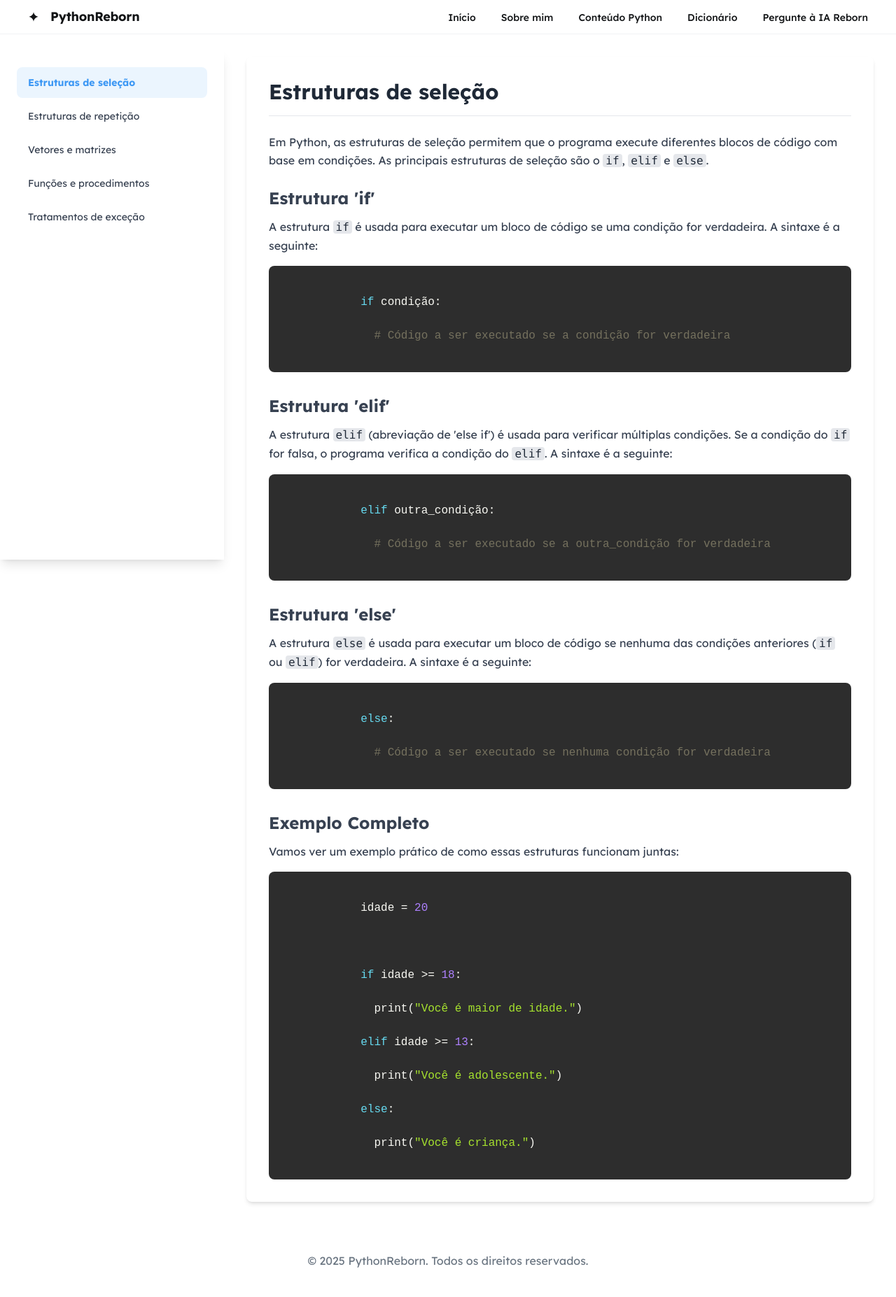
After one commit to victorairesjp/projeto_final_ip, a Flask app: page /conteudo-python in a window 1280 px wide. The commit adds this page. Shown: the whole page at 70% size. Run offline with Flask 3, Linux system fonts and the light colour scheme; some libraries are stand-ins or nearby versions.

Commit message:
Feat: conteúdo sobre python; botão voltar para glossário Updated: design glossário, novo-termo

```diff
--- a/app.py
+++ b/app.py
@@ -37,6 +37,11 @@ def novoTermo():
     return render_template('novo-termo.html')
 
 
+@app.route('/conteudo-python')
+def conteudoPython():
+    return render_template('conteudo-python.html')
+
+
 @app.route('/criarTermo', methods=['POST'])
 def criarTermo():
 
--- a/bd_glossario.csv
+++ b/bd_glossario.csv
@@ -2,3 +2,5 @@ Python;Python é uma linguagem de programação de alto nível, de propósito ge
 Flask;Flask é um framework web leve e flexível para Python. Ele foi criado por Armin Ronacher e lançado pela primeira vez em 2010. Flask é conhecido por sua simplicidade e facilidade de uso, proporcionando as ferramentas necessárias para construir aplicativos web de forma rápida e eficiente.
 CSV;CSV (Comma-Separated Values) é um formato de arquivo simples usado para armazenar dados tabulares (como uma planilha ou banco de dados) em um formato de texto simples, onde cada linha do arquivo representa uma linha da tabela e os valores são separados por vírgulas ou outros delimitadores.Variável;Espaço reservado na memória para alocar algum valor
 Variável;É um espaço na memória do computador que armazena um valor.
+Def;"Em Python, o termo def é uma palavra-chave usada para definir uma função. Ele vem de “define” (definir). Quando você usa def, está dizendo ao Python que está criando uma nova função, ou seja, um bloco de código reutilizável que pode ser chamado com um nome específico.
+"
--- /dev/null
+++ b/templates/conteudo-python.html
@@ -0,0 +1,187 @@
+{% extends "modelo.html" %}
+{% block conteudo %}
+<style>
+    .code-block {
+    background-color: #2d2d2d;
+    color: #f8f8f2;
+    padding: 1rem;
+    border-radius: 0.5rem;
+    font-family: 'Courier New', Courier, monospace;
+    white-space: pre-wrap;word-break: break-all;}
+    .code-block .keyword {
+    color: #66d9ef;
+    }
+    .code-block .string {
+    color: #a6e22e;
+    }
+    .code-block .comment {
+    color: #75715e;
+    }
+    .code-block .number {
+    color: #ae81ff;
+    }
+</style>
+<div class="flex flex-1">
+  <aside class="w-80 bg-white shadow-lg p-6 space-y-2 sticky top-[72px] h-[calc(100vh-72px)] overflow-y-auto">
+    <nav class="flex flex-col gap-1 select-none">
+      <a id="menu-selecao" class="flex items-center gap-3 px-4 py-3 rounded-lg transition-colors duration-150 cursor-pointer text-gray-700 hover:bg-blue-50 hover:text-[#3d98f4]" onclick="mostrarConteudo('selecao')">
+        <span class="text-sm">Estruturas de seleção</span>
+      </a>
+      <a id="menu-repeticao" class="flex items-center gap-3 px-4 py-3 rounded-lg transition-colors duration-150 cursor-pointer text-gray-700 hover:bg-blue-50 hover:text-[#3d98f4]" onclick="mostrarConteudo('repeticao')">
+        <span class="text-sm">Estruturas de repetição</span>
+      </a>
+      <a id="menu-vetores" class="flex items-center gap-3 px-4 py-3 rounded-lg transition-colors duration-150 cursor-pointer text-gray-700 hover:bg-blue-50 hover:text-[#3d98f4]" onclick="mostrarConteudo('vetores')">
+        <span class="text-sm">Vetores e matrizes</span>
+      </a>
+      <a id="menu-funcoes" class="flex items-center gap-3 px-4 py-3 rounded-lg transition-colors duration-150 cursor-pointer text-gray-700 hover:bg-blue-50 hover:text-[#3d98f4]" onclick="mostrarConteudo('funcoes')">
+        <span class="text-sm">Funções e procedimentos</span>
+      </a>
+      <a id="menu-excecao" class="flex items-center gap-3 px-4 py-3 rounded-lg transition-colors duration-150 cursor-pointer text-gray-700 hover:bg-blue-50 hover:text-[#3d98f4]" onclick="mostrarConteudo('excecao')">
+        <span class="text-sm">Tratamentos de exceção</span>
+      </a>
+    </nav>
+  </aside>
+  <main class="flex-1 p-8 overflow-y-auto">
+    <div id="conteudo-selecao">
+      <div class="bg-white p-8 rounded-lg shadow-md m-0">
+        <h2 class="text-3xl font-bold text-gray-800 mb-6 border-b pb-4 border-gray-200">Estruturas de seleção</h2>
+        <p class="text-gray-700 text-base leading-relaxed mb-6">
+          Em Python, as estruturas de seleção permitem que o programa execute diferentes blocos de código com base em condições. As principais estruturas de seleção são o
+          <code class="bg-gray-200 text-gray-800 px-1 rounded">if</code>,
+          <code class="bg-gray-200 text-gray-800 px-1 rounded">elif</code> e
+          <code class="bg-gray-200 text-gray-800 px-1 rounded">else</code>.
+        </p>
+        <section class="mb-8">
+          <h3 class="text-2xl font-semibold text-gray-700 mb-3">Estrutura 'if'</h3>
+          <p class="text-gray-700 text-base leading-relaxed mb-4">
+            A estrutura <code class="bg-gray-200 text-gray-800 px-1 rounded">if</code> é usada para executar um bloco de código se uma condição for verdadeira. A sintaxe é a seguinte:
+          </p>
+          <div class="code-block mb-4">
+            <span class="keyword">if</span> condição:<br/>
+            <span class="comment">  # Código a ser executado se a condição for verdadeira</span>
+          </div>
+        </section>
+        <section class="mb-8">
+          <h3 class="text-2xl font-semibold text-gray-700 mb-3">Estrutura 'elif'</h3>
+          <p class="text-gray-700 text-base leading-relaxed mb-4">
+            A estrutura <code class="bg-gray-200 text-gray-800 px-1 rounded">elif</code> (abreviação de 'else if') é usada para verificar múltiplas condições. Se a condição do
+            <code class="bg-gray-200 text-gray-800 px-1 rounded">if</code> for falsa, o programa verifica a condição do
+            <code class="bg-gray-200 text-gray-800 px-1 rounded">elif</code>. A sintaxe é a seguinte:
+          </p>
+          <div class="code-block mb-4">
+            <span class="keyword">elif</span> outra_condição:<br/>
+            <span class="comment">  # Código a ser executado se a outra_condição for verdadeira</span>
+          </div>
+        </section>
+        <section class="mb-8">
+          <h3 class="text-2xl font-semibold text-gray-700 mb-3">Estrutura 'else'</h3>
+          <p class="text-gray-700 text-base leading-relaxed mb-4">
+            A estrutura <code class="bg-gray-200 text-gray-800 px-1 rounded">else</code> é usada para executar um bloco de código se nenhuma das condições anteriores (<code class="bg-gray-200 text-gray-800 px-1 rounded">if</code> ou <code class="bg-gray-200 text-gray-800 px-1 rounded">elif</code>) for verdadeira. A sintaxe é a seguinte:
+          </p>
+          <div class="code-block mb-4">
+            <span class="keyword">else</span>:<br/>
+            <span class="comment">  # Código a ser executado se nenhuma condição for verdadeira</span>
+          </div>
+        </section>
+        <section>
+          <h3 class="text-2xl font-semibold text-gray-700 mb-3">Exemplo Completo</h3>
+          <p class="text-gray-700 text-base leading-relaxed mb-4">
+            Vamos ver um exemplo prático de como essas estruturas funcionam juntas:
+          </p>
+          <div class="code-block">
+            idade = <span class="number">20</span><br/>
+            <br/>
+            <span class="keyword">if</span> idade &gt;= <span class="number">18</span>:<br/>
+            <span class="space"> </span> print(<span class="string">"Você é maior de idade."</span>)<br/>
+            <span class="keyword">elif</span> idade &gt;= <span class="number">13</span>:<br/>
+            <span class="space"> </span> print(<span class="string">"Você é adolescente."</span>)<br/>
+            <span class="keyword">else</span>:<br/>
+            <span class="space"> </span> print(<span class="string">"Você é criança."</span>)
+          </div>
+        </section>
+      </div>
+    </div>
+    <div id="conteudo-repeticao" style="display:none;">
+      <div class="bg-white p-8 rounded-lg shadow-md">
+        <h2 class="text-3xl font-bold text-gray-800 mb-6 border-b pb-4 border-gray-200">Estruturas de repetição</h2>
+        <p class="text-gray-700 text-base leading-relaxed mb-6">
+          Estruturas de repetição permitem executar um bloco de código várias vezes. Em Python, as principais são <code class="bg-gray-200 text-gray-800 px-1 rounded">for</code> e <code class="bg-gray-200 text-gray-800 px-1 rounded">while</code>.
+        </p>
+        <section class="mb-8">
+          <h3 class="text-2xl font-semibold text-gray-700 mb-3">Estrutura 'for'</h3>
+          <div class="code-block mb-4">
+            <span class="keyword">for</span> i <span class="keyword">in</span> range(<span class="number">5</span>):<br/>
+            <span class="space"> </span> print(i)
+          </div>
+        </section>
+        <section class="mb-8">
+          <h3 class="text-2xl font-semibold text-gray-700 mb-3">Estrutura 'while'</h3>
+          <div class="code-block mb-4">
+            <span class="keyword">while</span> condição:<br/>
+            <span class="space"> </span> print(<span class="string">"Executando..."</span>)
+          </div>
+        </section>
+      </div>
+    </div>
+    <div id="conteudo-vetores" style="display:none;">
+      <div class="bg-white p-8 rounded-lg shadow-md">
+        <h2 class="text-3xl font-bold text-gray-800 mb-6 border-b pb-4 border-gray-200">Vetores e matrizes</h2>
+        <p class="text-gray-700 text-base leading-relaxed mb-6">
+          Vetores (listas) e matrizes (listas de listas) são usados para armazenar coleções de dados. Exemplo de vetor:
+        </p>
+        <div class="code-block mb-4">
+          numeros = [<span class="number">1</span>, <span class="number">2</span>, <span class="number">3</span>]
+        </div>
+        <p class="text-gray-700 text-base leading-relaxed mb-6">Exemplo de matriz:</p>
+        <div class="code-block mb-4">
+          matriz = [[<span class="number">1</span>, <span class="number">2</span>], [<span class="number">3</span>, <span class="number">4</span>]]
+        </div>
+      </div>
+    </div>
+    <div id="conteudo-funcoes" style="display:none;">
+      <div class="bg-white p-8 rounded-lg shadow-md">
+        <h2 class="text-3xl font-bold text-gray-800 mb-6 border-b pb-4 border-gray-200">Funções e procedimentos</h2>
+        <p class="text-gray-700 text-base leading-relaxed mb-6">
+          Funções permitem reutilizar código. Exemplo:
+        </p>
+        <div class="code-block mb-4">
+          <span class="keyword">def</span> saudacao():<br/>
+          <span class="space"> </span> print(<span class="string">"Olá!"</span>)
+        </div>
+      </div>
+    </div>
+    <div id="conteudo-excecao" style="display:none;">
+      <div class="bg-white p-8 rounded-lg shadow-md">
+        <h2 class="text-3xl font-bold text-gray-800 mb-6 border-b pb-4 border-gray-200">Tratamentos de exceção</h2>
+        <p class="text-gray-700 text-base leading-relaxed mb-6">
+          O tratamento de exceções permite lidar com erros de execução. Exemplo:
+        </p>
+        <div class="code-block mb-4">
+          <span class="keyword">try</span>:
+          <br/><span class="space"> </span> print(<span class="string">1/0</span>)
+          <br/><span class="keyword">except</span> <span class="keyword">ZeroDivisionError</span>:
+          <br/><span class="space"> </span> print(<span class="string">"Não é possível dividir por zero."</span>)
+        </div>
+      </div>
+    </div>
+  </main>
+</div>
+<script>
+function mostrarConteudo(topico) {
+  const ids = ['selecao', 'repeticao', 'vetores', 'funcoes', 'excecao'];
+  ids.forEach(function(id) {
+    document.getElementById('conteudo-' + id).style.display = (id === topico) ? 'block' : 'none';
+    const menu = document.getElementById('menu-' + id);
+    if (id === topico) {
+      menu.classList.add('bg-[#3d98f4]/10', 'text-[#3d98f4]', 'font-semibold');
+      menu.classList.remove('text-gray-700');
+    } else {
+      menu.classList.remove('bg-[#3d98f4]/10', 'text-[#3d98f4]', 'font-semibold');
+      menu.classList.add('text-gray-700');
+    }
+  });
+}
+// Mostra o primeiro conteúdo ao carregar a página
+window.onload = function() { mostrarConteudo('selecao'); };
+</script>
+{% endblock %}
--- a/templates/modelo.html
+++ b/templates/modelo.html
@@ -34,13 +34,13 @@
 
           <!-- Menu direita -->
           <div class="flex flex-1 justify-end gap-8">
-            <div class="flex items-center gap-9">
-              <a class="text-[#121416] text-sm font-medium leading-normal" href="/">Início</a>
-              <a class="text-[#121416] text-sm font-medium leading-normal" href="/sobre-mim">Sobre mim</a>
-              <a class="text-[#121416] text-sm font-medium leading-normal" href="#">Conteúdo Python</a>
-              <a class="text-[#121416] text-sm font-medium leading-normal" href="/glossario">Dicionário</a>
-              <a class="text-[#121416] text-sm font-medium leading-normal" href="/chatbot">Pergunte à IA Reborn</a>
-            </div>
+            <ul class="flex items-center gap-9">
+              <li><a class="text-[#121416] text-sm font-medium leading-normal" href="/">Início</a></li>
+              <li><a class="text-[#121416] text-sm font-medium leading-normal" href="/sobre-mim">Sobre mim</a></li>
+              <li><a class="text-[#121416] text-sm font-medium leading-normal" href="/conteudo-python">Conteúdo Python</a></li>
+              <li><a class="text-[#121416] text-sm font-medium leading-normal" href="/glossario">Dicionário</a></li>
+              <li><a class="text-[#121416] text-sm font-medium leading-normal" href="/chatbot">Pergunte à IA Reborn</a></li>
+            </ul>
           </div>
 
         </header>
```
Also changed, not shown: templates/glossario.html (+26 -14 lines), templates/novo-termo.html (+24 -14 lines).
